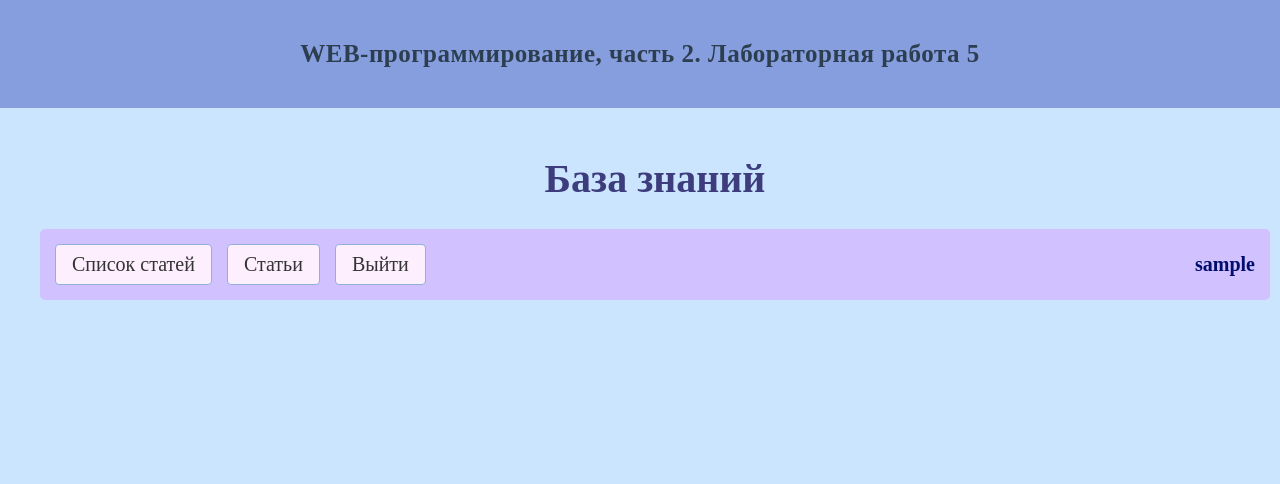
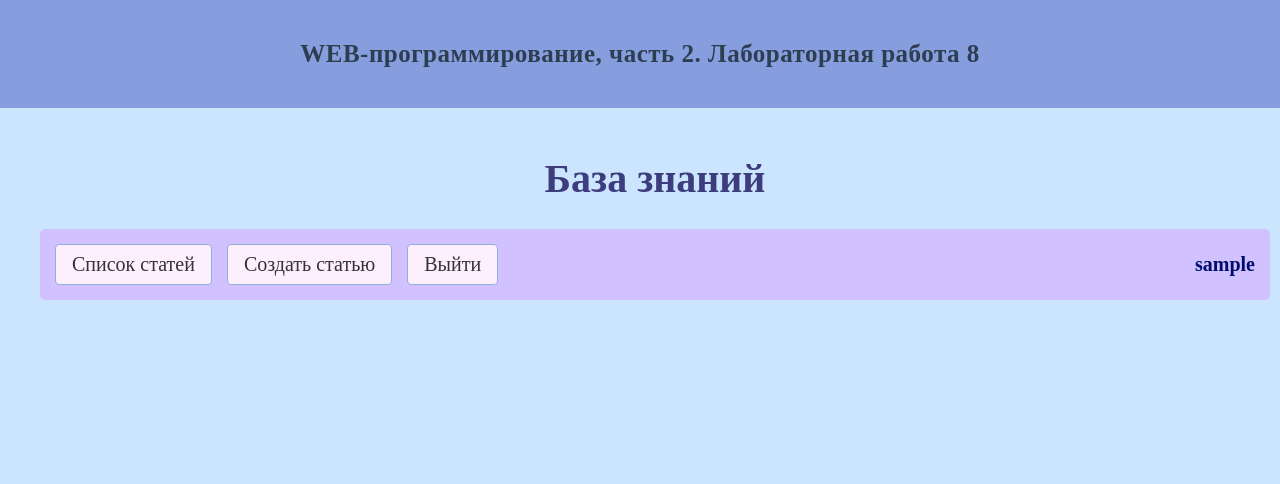
Before and after one commit to vvvicntu/vospa-back-labs, a Flask app: page /lab8/ in a window 1280 px wide. Shown: the top 484 px of the page. Run offline with Flask 3, Linux system fonts and the light colour scheme; the visitor is signed in with stand-in values (Sample User, id 1); some libraries are stand-ins or nearby versions.

Commit message:
Логаут

```diff
--- a/lab8.py
+++ b/lab8.py
@@ -2,7 +2,7 @@ from flask import Blueprint, render_template, request, redirect, session
 from werkzeug.security import generate_password_hash, check_password_hash
 from db import db
 from db.models import users, articles
-from flask_login import login_user, login_required, current_user
+from flask_login import login_user, login_required, current_user, logout_user
 
 lab8 = Blueprint('lab8', __name__)
 
@@ -68,3 +68,10 @@ def login():
 
     return render_template('/lab8/login.html',
                            error = 'Ошибка входа. Логин или пароль неверны')
+
+
+@lab8.route('/lab8/logout')
+@login_required # страница будет доступна только авторизованным пользователям
+def logout():
+    logout_user()
+    return redirect('/lab8/')
--- a/templates/lab8/lab8.html
+++ b/templates/lab8/lab8.html
@@ -1,17 +1,17 @@
 {% extends "base.html" %}
 
-{% block lab %}Лабораторная работа 5{% endblock %}
+{% block lab %}Лабораторная работа 8{% endblock %}
 
 {% block main %}
     <h1>База знаний</h1>
 
     <div class="menu">
-        <a href="/lab8/login">Список статей</a>
-        <a href="/lab8/articles">Статьи</a>
+        <a href="/lab8/articles">Список статей</a>
 
-        {% if session.get('login') %}
+        {% if current_user.is_authenticated %}
+            <a href="/lab8/create">Создать статью</a>
             <a href="/lab8/logout">Выйти</a>
-            <span class="username">{{ session['login'] }}</span>
+            <span class="username">{{ current_user.login }}</span>
         {% else %}
             <a href="/lab8/login">Войти</a>
             <a href="/lab8/register">Регистрация</a>
@@ -50,4 +50,5 @@
             color: #000d6d;
         }
     </style>
+
 {% endblock %}
```
